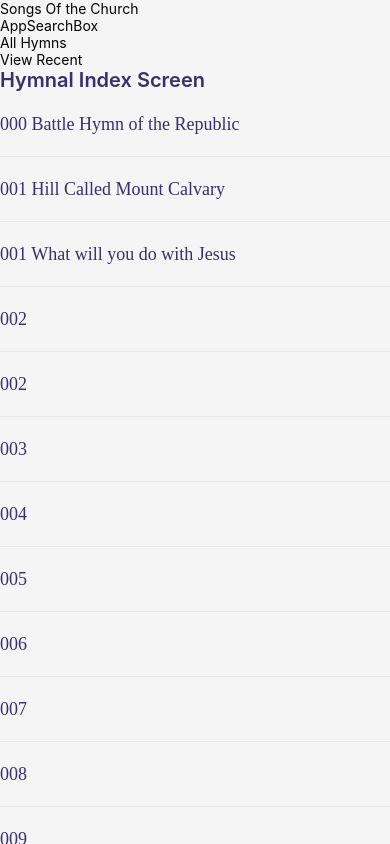
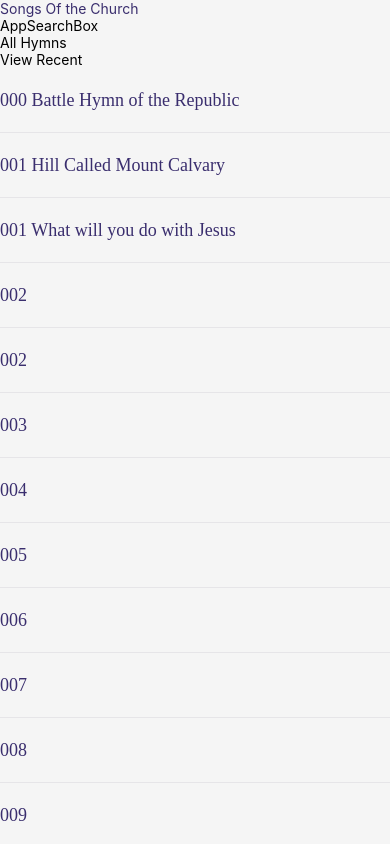
Before and after one commit to KhalebOBrien/Songs-of-the-Church, a React Native app: screen / in a window 390 px wide. Built offline with nearby package versions, Linux system fonts and the light colour scheme.

Commit message:
app theme

```diff
--- a/src/components/AppBackHeader.tsx
+++ b/src/components/AppBackHeader.tsx
@@ -9,7 +9,7 @@ import Size from '../utilities/useResponsiveSize';
 import colors from '../configs/colors';
 import React from 'react';
 // import {useThemeStore} from '@src/store/themeStore';
-import styles from '../utilities/styles';
+import AppThemeStyles from '../utilities/styles';
 
 export interface IAppBackHeader {
   isPaddedHorizontal?: boolean;
@@ -42,7 +42,7 @@ const AppBackHeader = ({
     <View
       style={[
         isPaddedHorizontal && {paddingHorizontal: Size.calcWidth(24)},
-        styles.container,
+        AppThemeStyles.container,
         style,
       ]}>
       <Pressable hitSlop={Size.calcAverage(20)} onPress={handleNavigation}>
@@ -52,7 +52,7 @@ const AppBackHeader = ({
           style={[{color: colors.white100}, arrowStyle]}
         />
       </Pressable>
-      <AppText style={[styles.title, titleStyle]}>
+      <AppText style={[AppThemeStyles.title, titleStyle]}>
         {title}
       </AppText>
 
--- a/src/components/AppHeader.tsx
+++ b/src/components/AppHeader.tsx
@@ -1,6 +1,7 @@
 import {View, Text, StyleSheet} from 'react-native';
 import AppSearchBox from './AppSearchBox';
 import AppViewName from './AppViewName';
+import AppThemeStyles from '../utilities/styles';
 
 export interface AppHeaderProps {
   currentView: string;
@@ -10,7 +11,7 @@ export interface AppHeaderProps {
 const AppHeader = (props: AppHeaderProps): JSX.Element => {
   return (
     <View>
-      <Text>Songs Of the Church</Text>
+      <Text style={[AppThemeStyles.textColor, styles.title]}>Songs Of the Church</Text>
       <AppSearchBox/>
       <AppViewName {...props}/>
     </View>
@@ -18,3 +19,8 @@ const AppHeader = (props: AppHeaderProps): JSX.Element => {
 };
 
 export default AppHeader;
+
+const styles = StyleSheet.create({
+  title: {
+  },
+});
--- a/src/components/AppHymnItem.tsx
+++ b/src/components/AppHymnItem.tsx
@@ -1,6 +1,8 @@
-import {View, Text} from 'react-native';
-import styles from '../utilities/styles';
-
+import {Text, StyleSheet} from 'react-native';
+import AppThemeStyles from '../utilities/styles';
+import colors from '../configs/colors';
+import fonts from '../configs/fonts';
+import Size from '../utilities/useResponsiveSize';
 export interface IAppHymnItem {
   num?: string;
   title: string;
@@ -13,8 +15,22 @@ const AppHymnItem = ({
   dir
 }: IAppHymnItem): JSX.Element => {
   return (
-    <Text style={[styles.list, styles.listText]}>{`${num} ${title}`}</Text>
+    <Text style={[AppThemeStyles.textColor, styles.text]}>{`${num} ${title}`}</Text>
   );
 };
 
 export default AppHymnItem;
+
+const styles = StyleSheet.create({
+  text: {
+    height: Size.calcHeight(65),
+    borderBottomColor: colors.purple200,
+    borderStyle: 'solid',
+    borderBottomWidth: 1,
+    textAlignVertical: 'center',
+    alignContent: 'center',
+    fontSize: 18,
+    fontFamily: fonts.MONTSERRAT_500,
+    fontWeight: '500',
+  }
+});
--- a/src/components/AppScreen.tsx
+++ b/src/components/AppScreen.tsx
@@ -8,7 +8,7 @@ import {
 
 import AppBackHeader from './AppBackHeader';
 import React from 'react';
-import styles from '../utilities/styles';
+import AppThemeStyles from '../utilities/styles';
 
 interface ScreenProps extends ViewProps {
   containerStyle?: ViewStyle;
@@ -25,7 +25,7 @@ const AppScreen = (props: ScreenProps): React.JSX.Element => {
   } = props;
 
   return (
-    <SafeAreaView style={[styles.appScreen, containerStyle]}>
+    <SafeAreaView style={[AppThemeStyles.appScreen, containerStyle]}>
       <StatusBar
         animated={true}
         hidden={true}
@@ -34,7 +34,7 @@ const AppScreen = (props: ScreenProps): React.JSX.Element => {
 
       <ScrollView
         showsVerticalScrollIndicator={false}
-        style={[styles.view, style]}>
+        style={[AppThemeStyles.view, style]}>
         {children}
       </ScrollView>
     </SafeAreaView>
--- a/src/components/AppSearchBox.tsx
+++ b/src/components/AppSearchBox.tsx
@@ -1,4 +1,5 @@
 import {View, Text, StyleSheet} from 'react-native';
+// import AppThemeStyles from '../utilities/styles';
 
 const AppSearchBox = (): JSX.Element => {
   return (
--- a/src/components/AppText.tsx
+++ b/src/components/AppText.tsx
@@ -1,21 +1,15 @@
-import {Text, TextProps} from 'react-native';
+import {Text, TextProps, StyleSheet} from 'react-native';
 
-import colors from '../configs/colors';
 import fonts from '../configs/fonts';
 import Size from '../utilities/useResponsiveSize';
-// import {useThemeStore} from '@src/store/themeStore';
+import AppThemeStyles from '../utilities/styles';
 
 const AppText = ({children, style, ...otherProps}: TextProps) => {
-  // const {isDarkMode} = useThemeStore();
-  const isDarkMode = false;
   return (
     <Text
       style={[
-        {
-          fontSize: Size.calcWidth(16),
-          fontFamily: fonts.MONTSERRAT_600,
-          color: isDarkMode ? colors.white100 : colors.purple900,
-        },
+        AppThemeStyles.textColor,
+        styles.text,
         style,
       ]}
       {...otherProps}>
@@ -25,3 +19,10 @@ const AppText = ({children, style, ...otherProps}: TextProps) => {
 };
 
 export default AppText;
+
+const styles = StyleSheet.create({
+  text: {
+    fontSize: Size.calcWidth(16),
+    fontFamily: fonts.MONTSERRAT_600,
+  }
+});
--- a/src/components/AppViewName.tsx
+++ b/src/components/AppViewName.tsx
@@ -1,11 +1,13 @@
+import React from 'react';
 import {View, Text, StyleSheet} from 'react-native';
+// import AppThemeStyles from '../utilities/styles';
 
 export interface AppViewProps {
   currentView: string;
   button?: string;
 }
 
-const AppViewName = ({currentView, button}: AppViewProps): JSX.Element => {
+const AppViewName = ({currentView, button}: AppViewProps): React.JSX.Element => {
   return (
     <View>
       <Text>{currentView}</Text>
--- a/src/screens/HymnViewScreen.tsx
+++ b/src/screens/HymnViewScreen.tsx
@@ -1,13 +1,13 @@
 import React from 'react';
 import {View, Text} from 'react-native';
-import styles from '../utilities/styles';
+import AppThemeStyles from '../utilities/styles';
 import AppScreen from '../components/AppScreen';
 
 const HymnViewScreen = (): React.JSX.Element => {
   return (
     <AppScreen showBackHeader>
       <View>
-        <Text style={[styles.text, styles.textColor]} >Hymnal View Screen</Text>
+        <Text style={[AppThemeStyles.text, AppThemeStyles.textColor]} >Hymnal View Screen</Text>
       </View>
     </AppScreen>
   );
--- a/src/screens/HymnalIndexScreen.tsx
+++ b/src/screens/HymnalIndexScreen.tsx
@@ -1,7 +1,6 @@
 import React from 'react';
-import {View, Text} from 'react-native';
+import {View} from 'react-native';
 import AppHeader from '../components/AppHeader';
-import styles from '../utilities/styles';
 import AppScreen from '../components/AppScreen';
 import AppHymnItem from '../components/AppHymnItem';
 import hymnIndex from '../assets/data/hymnIndex';
@@ -11,7 +10,6 @@ const HymnalIndexScreen = (): React.JSX.Element => {
     <AppScreen>
       <View>
         <AppHeader currentView="All Hymns" button="View Recent" />
-        <Text style={[styles.text, styles.textColor]}>Hymnal Index Screen</Text>
         {hymnIndex.map((hymn, index) => {
           return (
             <AppHymnItem key={index} num={hymn.num} title={hymn.title} dir={hymn.dir} />
--- a/src/utilities/styles.ts
+++ b/src/utilities/styles.ts
@@ -5,9 +5,9 @@ import Size from './useResponsiveSize';
 
 const isDarkMode = false;
 
-const styles = StyleSheet.create({
+const AppThemeStyles = StyleSheet.create({
   textColor: {
-    color: colors.purple900,
+    color: isDarkMode ? colors.white100 : colors.purple900,
   },
   text: {
     fontSize: 20,
@@ -26,6 +26,7 @@ const styles = StyleSheet.create({
     height: Size.calcHeight(70),
     position: 'relative',
   },
+
   appScreen: {
     flex: 1,
     backgroundColor: isDarkMode ? colors.blue900 : colors.white100,
@@ -34,20 +35,6 @@ const styles = StyleSheet.create({
   view: {
     flex: 1,
   },
-  list: {
-    height: Size.calcHeight(65),
-    borderBottomColor: colors.purple200,
-    borderStyle: 'solid',
-    borderBottomWidth: 1,
-    textAlignVertical: 'center',
-    alignContent: 'center'
-  },
-  listText: {
-    fontSize: 18,
-    fontFamily: fonts.MONTSERRAT_500,
-    fontWeight: '500',
-    color: isDarkMode ? colors.white100 : colors.purple900,
-  }
 });
 
-export default styles;
+export default AppThemeStyles;
```
Also changed, not shown: src/assets/data/hymnIndex.ts (+0 -25 lines).
